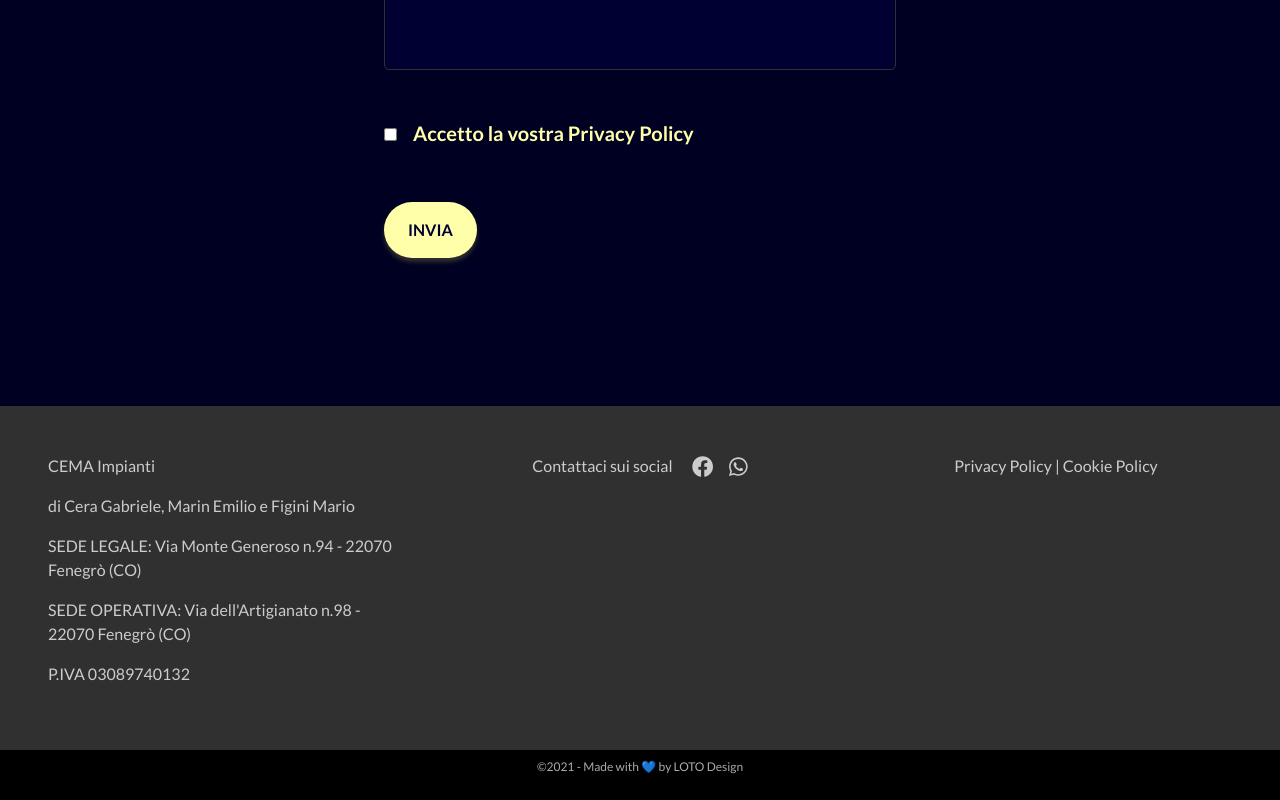
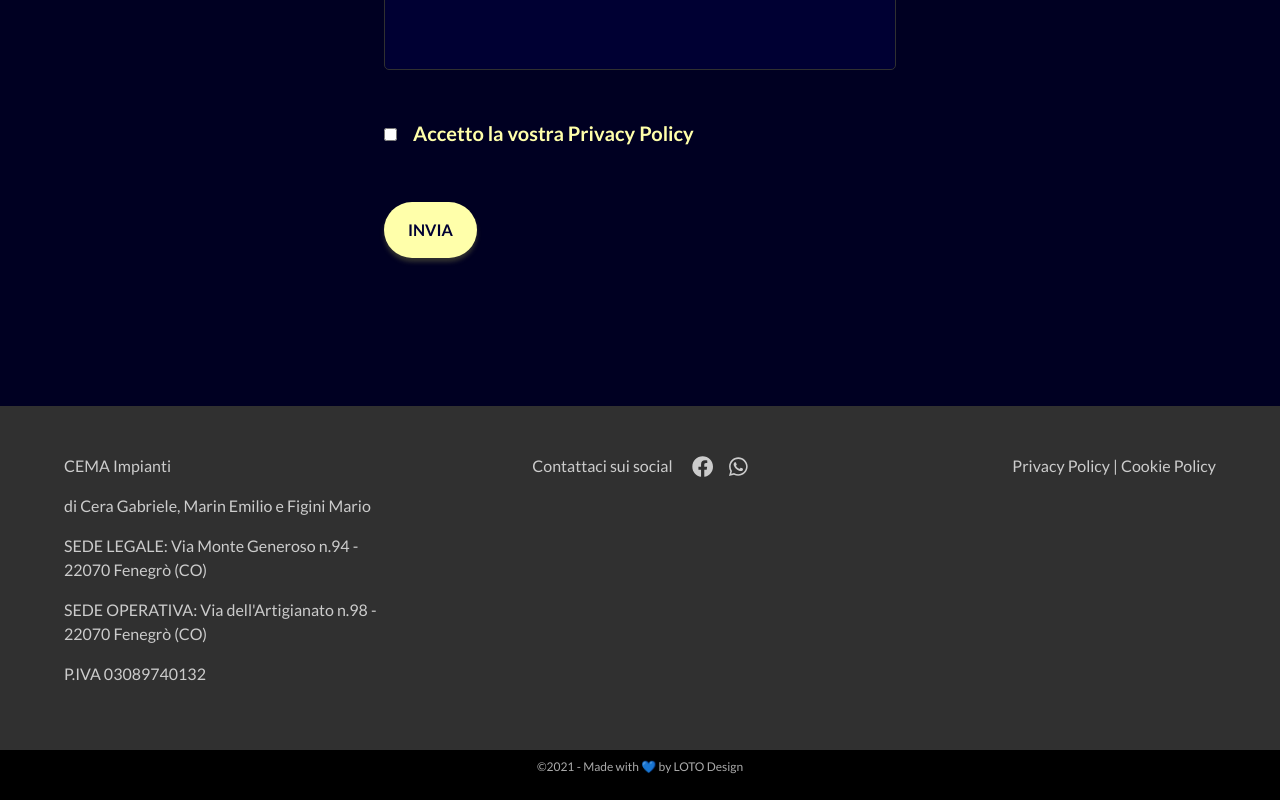
Before and after one commit to LOTO-gpolli/CEMA-impianti, a Next.js app: page / in a window 1280 px wide. Shown: the part 4548-5348 px from the top of the page. Built offline with nearby package versions, Linux system fonts and the light colour scheme.

Commit message:
Add Footer Section

```diff
--- a/components/Footer/Footer.js
+++ b/components/Footer/Footer.js
@@ -7,6 +7,7 @@ const Footer = () => {
   return (
     <>
       <footer className={`${styles["footer"]}`}>
+        <div className={`${styles["footer__container"]}`}>
           <div className={`${styles["footer__company-info"]}`}>
             <p className={styles["footer__company-name"]}>CEMA Impianti</p>
             <p className={styles["footer__company-owners"]}>
@@ -40,6 +41,7 @@ const Footer = () => {
             <a>Privacy Policy</a>
             <a> | Cookie Policy</a>
           </div>
+        </div>
       </footer>
     </>
   );
--- a/components/Footer/Footer.module.css
+++ b/components/Footer/Footer.module.css
@@ -1,24 +1,19 @@
 .footer {
-  /* display: flex;
-  flex-wrap: wrap; */
+  color: #ccc;
+  padding: 3rem 5%;
+  background-color: #303030;
+}
+
+.footer__container {
   display: grid;
   grid-template-columns: repeat(auto-fill, minmax(300px, 1fr));
   column-gap: 4em;
   row-gap: 2em;
-  color: #ccc;
-  padding: 3rem;
-  background-color: #303030;
-}
-
-.footer__company-info {
   margin: 0 auto;
-}
-.footer__company-social {
-  margin: 0 auto;
+  max-width: 1200px;
 }
 
 .footer__privacy-cookie {
-  margin: 0 auto;
   cursor: pointer;
 }
 
@@ -26,3 +21,13 @@
   margin-left: 1rem;
   cursor: pointer;
 }
+
+@media screen and (min-width: 1200px) {
+  .footer__company-social {
+    justify-self: center;
+  }
+
+  .footer__privacy-cookie {
+    justify-self: end;
+  }
+}
```
Lines whose indentation alone changed are shown as unchanged.
